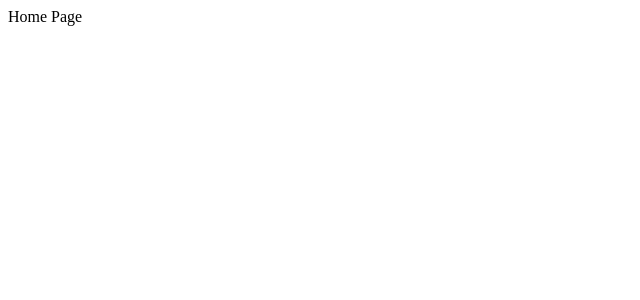
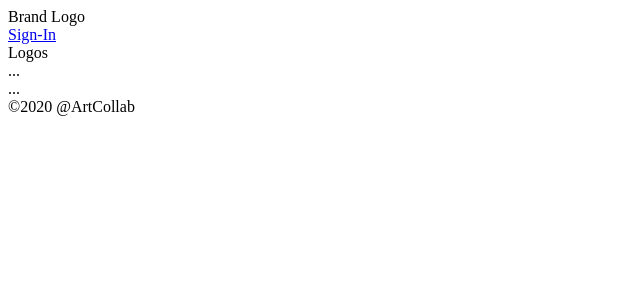
Before and after one commit to Sensweii/ArtCollab, a Django app: page / in a window 1280 px wide. Before the commit the part shown is almost empty. Shown: the top 300 px of the page, without its empty margins (0-640 px from the left). Run offline with Django 3.2, Linux system fonts and the light colour scheme; some libraries are stand-ins or nearby versions.

Commit message:
Update django templates to include features created in react.

```diff
--- a/art_collab/templates/base.html
+++ b/art_collab/templates/base.html
@@ -1,20 +1,21 @@
 {% load static %}
 
 <!DOCTYPE html>
-<html lang="en">
+<html lang='en'>
   <head>
-    <meta charset="utf-8" />
-    <meta name="viewport" content="width=device-width, initial-scale=1, shrink-to-fit=no" />
-    <meta name="description" content="A fully featured web application for user profile customization." />
+    <meta charset='utf-8' />
+    <meta name='viewport' content='width=device-width, initial-scale=1, shrink-to-fit=no' />
+    <meta name='description' content='A fully featured web application for user profile customization.' />
 
-    <link rel="icon" href="" />
+    <link rel='stylesheet' href="{% static 'site-theme.css' %}" />
+    <link rel='icon' href='' />
 
-    {% block page_title %}
-    {% endblock %}
-
-</head>
-<body>
-
+    <title>
+      {% block page_title %}
+      {% endblock %}
+    </title>
+  </head>
+  <body>
     {% block modals %}
     {% endblock %}
 
@@ -22,6 +23,9 @@
     {% endblock %}
 
     {% block main %}
+    {% endblock %}
+
+    {% block footer %}
     {% endblock %}
 
     {% block js %}
--- a/art_collab/templates/homepage.html
+++ b/art_collab/templates/homepage.html
@@ -1,11 +1,45 @@
 {% extends 'base.html' %}
 {% load static %}
 
+{% block page_title %}
+  ArtCollab | Humanity'SPeak
+{% endblock %}
+
+{% block navigation %}
+  <nav>
+    <div class='nav-container'>
+      <div class='nav-items brand'>Brand Logo</div>
+      <div class='nav-items user-authentication'>
+        <a href='{% url "login" %}'>Sign-In</a>
+      </div>
+    </div>
+  </nav>
+{% endblock %}
+
 {% block main %}
-    Home Page
-    <div id="root"></div>
+  <main>
+    <div class='centering-container'>
+      <div class='main-tab-container'>
+        <div class='main-tab'>Logos</div>
+        <div class='main-tab'>...</div>
+        <div class='main-tab'>...</div>
+      </div>
+      {% block context_data %}
+        {{ logos|json_script:'context-logos' }}
+      {% endblock %}
+      <div class='main-container' id="root"></div>
+    </div>
+  </main>
+{% endblock %}
+
+{% block footer %}
+  <footer>
+    <div class='footer-container'>
+      <div class='footer-items'>&copy;2020 @ArtCollab</div>
+    </div>
+  </footer>
 {% endblock %}
 
 {% block js %}
-    <script src="{% static 'react-bundle.js' %}"></script>
+  <script src="{% static 'react-bundle.js' %}"></script>
 {% endblock %}
--- a/art_collab/templates/registration/login.html
+++ b/art_collab/templates/registration/login.html
@@ -42,6 +42,10 @@
             </form>
           {% endblock %}
 
+          <h3>
+            <a href='{% url "home" %}'>Home</a>
+          </h3>
+
         </div>
       </div>
     </div>
```
